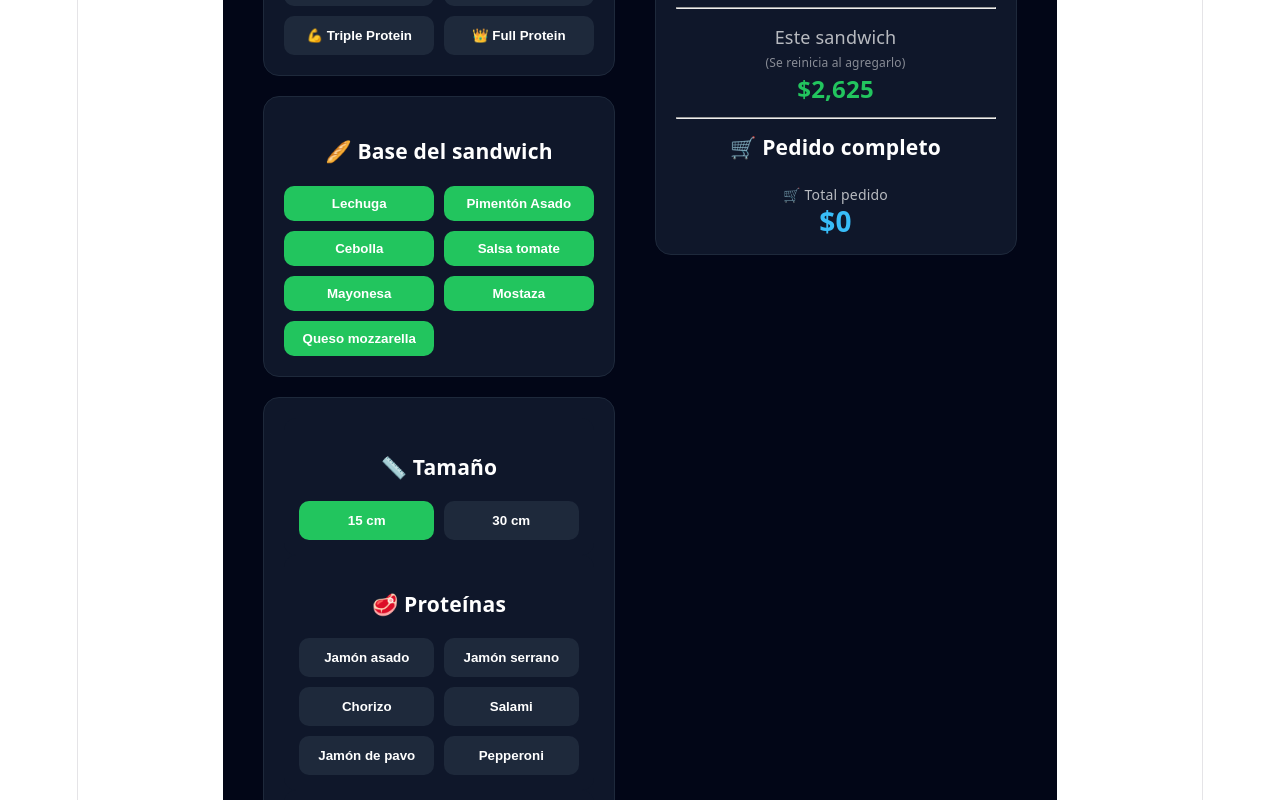
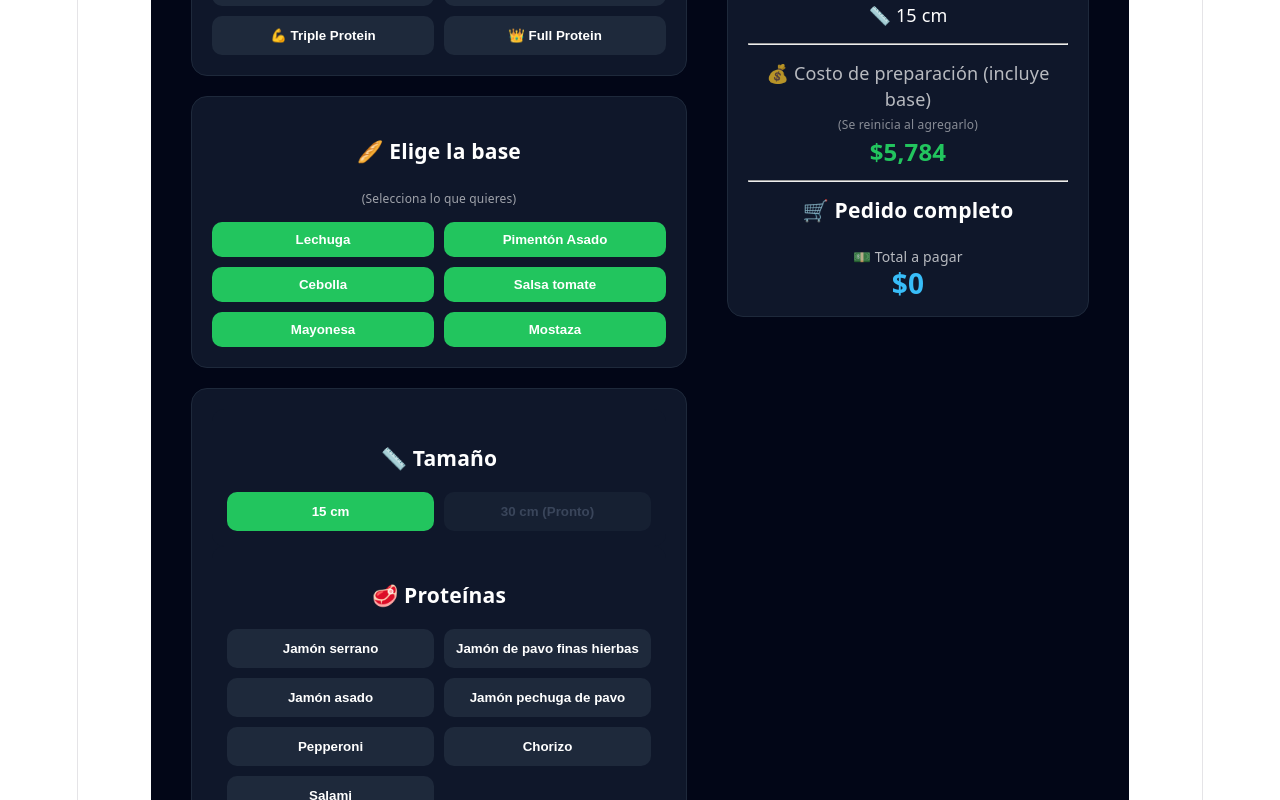
Before and after one commit to palmid3v/sandwich-app, a React (Vite) app: page / in a window 1280 px wide. Shown: the part 420-1220 px from the top of the page. Built offline with nearby package versions, Linux system fonts and the light colour scheme.

Commit message:
fixed new prices and UI and UX

```diff
--- a/src/App.jsx
+++ b/src/App.jsx
@@ -21,25 +21,8 @@ import { onAuthStateChanged } from "firebase/auth";
 import { auth } from "./firebase";
 import { signOut } from "firebase/auth";
 
-// 🔥 DATA
-const proteinsData = [
-  { name: "Jamón asado", price: 9900, units: 6, used: 1 },
-  { name: "Jamón serrano", price: 7990, units: 5, used: 1 },
-  { name: "Chorizo", price: 8400, units: 8, used: 1 },
-  { name: "Salami", price: 8400, units: 8, used: 1 },
-  { name: "Jamón de pavo", price: 11950, units: 20, used: 1 },
-  { name: "Pepperoni", price: 4990, units: 39, used: 3 },
-];
-
-const toppingsData = [
-  { name: "Lechuga", price: 2900, units: 20, used: 2 },
-  { name: "Pimentón", price: 6490, units: 10, used: 1 },
-];
-
-const extrasData = [
-  { name: "Queso extra", price: 6490, units: 16, used: 1 },
-  { name: "Doble proteína", price: 0, units: 1, used: 1 },
-];
+import { INGREDIENTS } from "./data/ingredients";
+import { calculateTotalCost } from "./utils/pricing";
 
 export default function App() {
   const [size, setSize] = useState("15");
@@ -139,12 +122,6 @@ if (!element) {
       : setList([...list, item]);
   };
 
-  const itemCost = (item, isProtein = false) => {
-    const base = (item.price / item.units) * item.used;
-    if (isProtein && isDoubleProtein) return base * 2 + base * 0.5;
-    return base;
-  };
-
       const getMaxSandwiches = (item) => {
       return Math.floor(item.units / item.used);
       };
@@ -155,16 +132,12 @@ if (!element) {
         ...extrasData.map(i => ({ ...i, type: "Extra" })),
       ];
 
-  const calculateCost = (items, isProtein = false) =>
-    items.reduce((sum, i) => sum + itemCost(i, isProtein), 0);
-
-  const sizeCost = size === "30" ? 3000 : 1500;
-
-  const totalCost =
-    sizeCost +
-    calculateCost(proteins, true) +
-    calculateCost(toppings) +
-    calculateCost(extras);
+  const totalCost = calculateTotalCost({
+  proteins,
+  toppings,
+  extras,
+  ingredients: INGREDIENTS
+});
 
   const salePrice = totalCost * (1 + margin);
   const hasOrder = proteins.length || toppings.length || extras.length;
@@ -327,7 +300,7 @@ if (!element) {
 
           <hr style={{ borderColor: "#1e293b" }} />
 
-          <p>Tamaño: {size} cm - ${sizeCost}</p>
+          <p>Tamaño: {size} cm</p>
 
           {proteins.map(i => (
             <div key={i.name} style={{ display: "flex", justifyContent: "space-between" }}>
--- a/src/components/Category.jsx
+++ b/src/components/Category.jsx
@@ -9,24 +9,32 @@ export default function Category({ title, items, selected, setSelected, toggle,
             ? selected === item
             : selected.some(s => s.name === item.name);
 
+        const isDisabled = isSize && item === "30";
+
           return (
             <button
               key={isSize ? item : item.name}
               onClick={() =>
-                isSize
-                  ? setSelected(item)
-                  : toggle(item, selected, setSelected)
-              }
+              isDisabled
+                ? null
+                : isSize
+                ? setSelected(item)
+                : toggle(item, selected, setSelected)
+            }
               style={{
                 padding: 12,
                 borderRadius: 10,
                 border: "none",
                 background: isSelected ? color || "#22c55e" : "#1e293b",
-                color: "white",
+                color: isDisabled ? "#64748b" : "white",
                 fontWeight: "bold",
+                cursor: isDisabled ? "not-allowed" : "pointer",
+                opacity: isDisabled ? 0.5 : 1
               }}
             >
-              {isSize ? `${item} cm` : item.name}
+              {isSize
+              ? `${item} cm${isDisabled ? " (Pronto)" : ""}`
+              : item.name}
             </button>
           );
         })}
--- /dev/null
+++ b/src/data/ingredients.js
@@ -0,0 +1,24 @@
+export const INGREDIENTS = {
+  baseCost: 1000,
+  mozzarella: 555,
+
+  proteins: [
+    { name: "Jamón serrano", price: 7990, units: 5, used: 1 },
+    { name: "Jamón de pavo finas hierbas", price: 11950, units: 20, used: 2 },
+    { name: "Jamón asado", price: 9900, units: 6, used: 1 },
+    { name: "Jamón pechuga de pavo", price: 12300, units: 22, used: 2 },
+    { name: "Pepperoni", price: 4990, units: 39, used: 3 },
+
+    { name: "Chorizo", price: 8400, units: 18, used: 1 },
+    { name: "Salami", price: 8400, units: 18, used: 1 },
+  ],
+
+  extras: [
+    { name: "Queso extra", price: 9990, units: 18, used: 1 },
+    { name: "Doble proteína", price: 0 }
+  ],
+
+  toppings: [
+    { name: "Pimentón", price: 6490, grams: 150, usedGrams: 30 }
+  ]
+};
--- a/src/pages/OrderPage.jsx
+++ b/src/pages/OrderPage.jsx
@@ -3,6 +3,8 @@ import { addDoc, collection, doc, runTransaction, serverTimestamp } from "fireba
 import { db } from "../firebase";
 import Category from "../components/Category";
 import { generateName } from "../utils/generateName";
+import { INGREDIENTS } from "../data/ingredients";
+import { calculateTotalCost } from "../utils/pricing";
 
 
 // 🔥 DATA
@@ -26,7 +28,7 @@ const suggestedSandwiches = [
   },
   {
     name: "🍗 Mix Clásico",
-    proteins: ["Jamón de pavo", "Jamón asado"]
+    proteins: ["Jamón de pavo finas hierbas", "Jamón asado"]
   },
   {
     name: "🌶️ Picante Especial",
@@ -43,20 +45,11 @@ const suggestedSandwiches = [
     "Jamón serrano",
     "Chorizo",
     "Salami",
-      "Jamón de pavo",
+    "Jamón de pavo finas hierbas",
+    "Jamón pechuga de pavo",
     "Pepperoni"
   ]
 }
-];
-
-const toppingsData = [
-  { name: "Lechuga", price: 2900, units: 20, used: 2 },
-  { name: "Pimentón", price: 6490, units: 10, used: 1 },
-];
-
-const extrasData = [
-  { name: "Queso extra", price: 6490, units: 16, used: 1 },
-  { name: "Doble proteína", price: 0, units: 1, used: 1 },
 ];
 
 export default function OrderPage() {
@@ -77,8 +70,7 @@ export default function OrderPage() {
   "Cebolla",
   "Salsa tomate",
   "Mayonesa",
-  "Mostaza",
-  "Queso mozzarella"
+  "Mostaza"
 ];
 
   const [baseIngredients, setBaseIngredients] = useState(defaultBase);
@@ -128,13 +120,14 @@ export default function OrderPage() {
 
   const sizeCost = size === "30" ? 3000 : 1500;
 
-  const totalCost =
-    sizeCost +
-    calculateCost(proteins, true) +
-    calculateCost(toppings) +
-    calculateCost(extras);
+  const totalCost = calculateTotalCost({
+  proteins,
+  toppings,
+  extras,
+  ingredients: INGREDIENTS
+});
 
-  const salePrice = Math.round(totalCost * 1.75);
+  const salePrice = totalCost * 1.75;
 
   // 🔁 TOGGLE
   const toggleItem = (item, list, setList) => {
@@ -155,7 +148,7 @@ export default function OrderPage() {
 };
 
   const applySuggestion = (suggestion) => {
-  const selectedProteins = proteinsData.filter(p =>
+  const selectedProteins = INGREDIENTS.proteins.filter(p =>
   suggestion.proteins.includes(p.name)
 );
 
@@ -369,7 +362,10 @@ export default function OrderPage() {
             borderRadius: 16,
             border: "1px solid #1e293b"
           }}>
-            <h3>🥖 Base del sandwich</h3>
+            <h3>🥖 Elige la base</h3>
+              <p style={{ fontSize: 12, opacity: 0.6 }}>
+                (Selecciona lo que quieres)
+              </p>
 
             <div style={{
               display: "grid",
@@ -418,7 +414,7 @@ export default function OrderPage() {
 
         <Category
           title="🥩 Proteínas"
-          items={proteinsData}
+          items={INGREDIENTS.proteins}
           selected={proteins}
           setSelected={setProteins}
           toggle={toggleItem}
@@ -434,7 +430,7 @@ export default function OrderPage() {
 
         <Category
           title="🧀 Extras"
-          items={extrasData}
+          items={INGREDIENTS.extras}
           selected={extras}
           setSelected={setExtras}
           toggle={toggleItem}
@@ -456,7 +452,7 @@ export default function OrderPage() {
                 boxShadow: "0 4px 14px rgba(34,197,94,0.4)"
               }}
         >
-          ➕ Agregar sandwich
+          ➕ Agregar al pedido
         </button>
 
         <button
@@ -487,6 +483,9 @@ export default function OrderPage() {
           border: "1px solid #1e293b"
         }}>
           <h3>🧾 Tu pedido</h3>
+          <p style={{ opacity: 0.7, marginTop: 5 }}>
+            🥖 Incluye base fresca + queso mozzarella
+          </p>
           {baseIngredients.length > 0 && (
                 <>
                   <p style={{ marginTop: 10, opacity: 0.7 }}>Base</p>
@@ -540,7 +539,7 @@ export default function OrderPage() {
 
           <hr style={{ margin: "15px 0" }} />
 
-          <p style={{ opacity: 0.7 }}>Este sandwich</p>
+          <p style={{ opacity: 0.7 }}>💰 Costo de preparación (incluye base)</p>
 
           <p style={{ fontSize: 12, opacity: 0.5 }}>
             (Se reinicia al agregarlo)
@@ -593,11 +592,8 @@ export default function OrderPage() {
                   </button>
                 </div>
               ))}
-              <p style={{
-                fontSize: 14,
-                opacity: 0.7
-              }}>
-                🛒 Total pedido
+              <p style={{ fontSize: 14, opacity: 0.7 }}>
+                💵 Total a pagar
               </p>
 
               <p style={{
--- /dev/null
+++ b/src/utils/pricing.js
@@ -0,0 +1,49 @@
+export const itemCost = (item, isProtein = false, isDouble = false) => {
+  let base = 0;
+
+  if (item.grams) {
+    base = (item.price / item.grams) * item.usedGrams;
+  } else {
+    base = (item.price / item.units) * item.used;
+  }
+
+  if (isProtein && isDouble) {
+    return base * 2;
+  }
+
+  return base;
+};
+
+export const calculateTotalCost = ({
+  proteins,
+  toppings,
+  extras,
+  ingredients
+}) => {
+
+  const isDouble = extras.some(e => e.name === "Doble proteína");
+
+  const proteinsCost = proteins.reduce(
+    (sum, p) => sum + itemCost(p, true, isDouble),
+    0
+  );
+
+  const toppingsCost = toppings.reduce(
+    (sum, t) => sum + itemCost(t),
+    0
+  );
+
+  const extrasCost = extras.reduce(
+    (sum, e) => e.price ? sum + itemCost(e) : sum,
+    0
+  );
+
+  return (
+    1750 + // pan 15cm fijo
+    ingredients.baseCost +
+    ingredients.mozzarella +
+    proteinsCost +
+    toppingsCost +
+    extrasCost
+  );
+};
```
Lines whose indentation alone changed are shown as unchanged.
